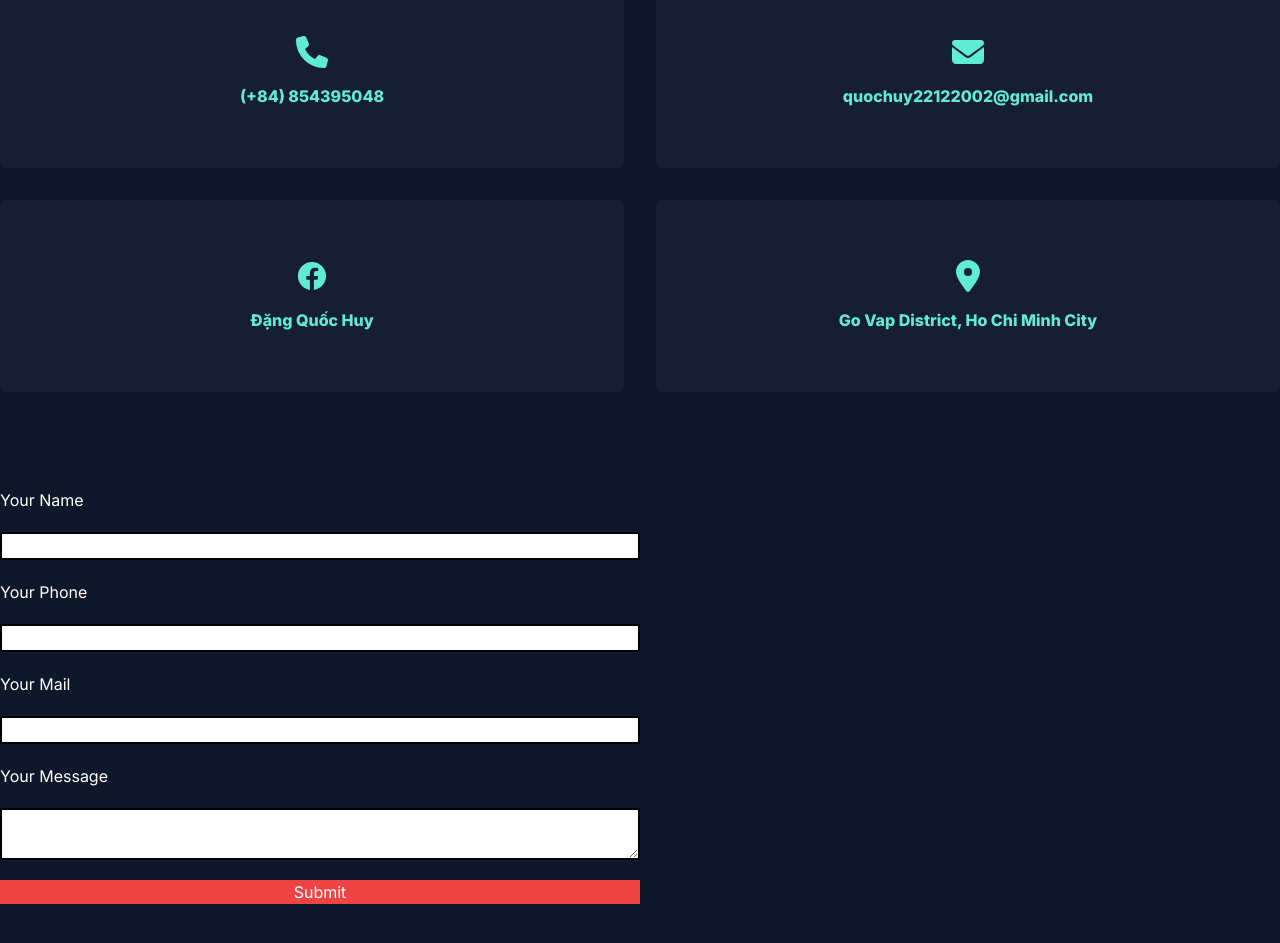
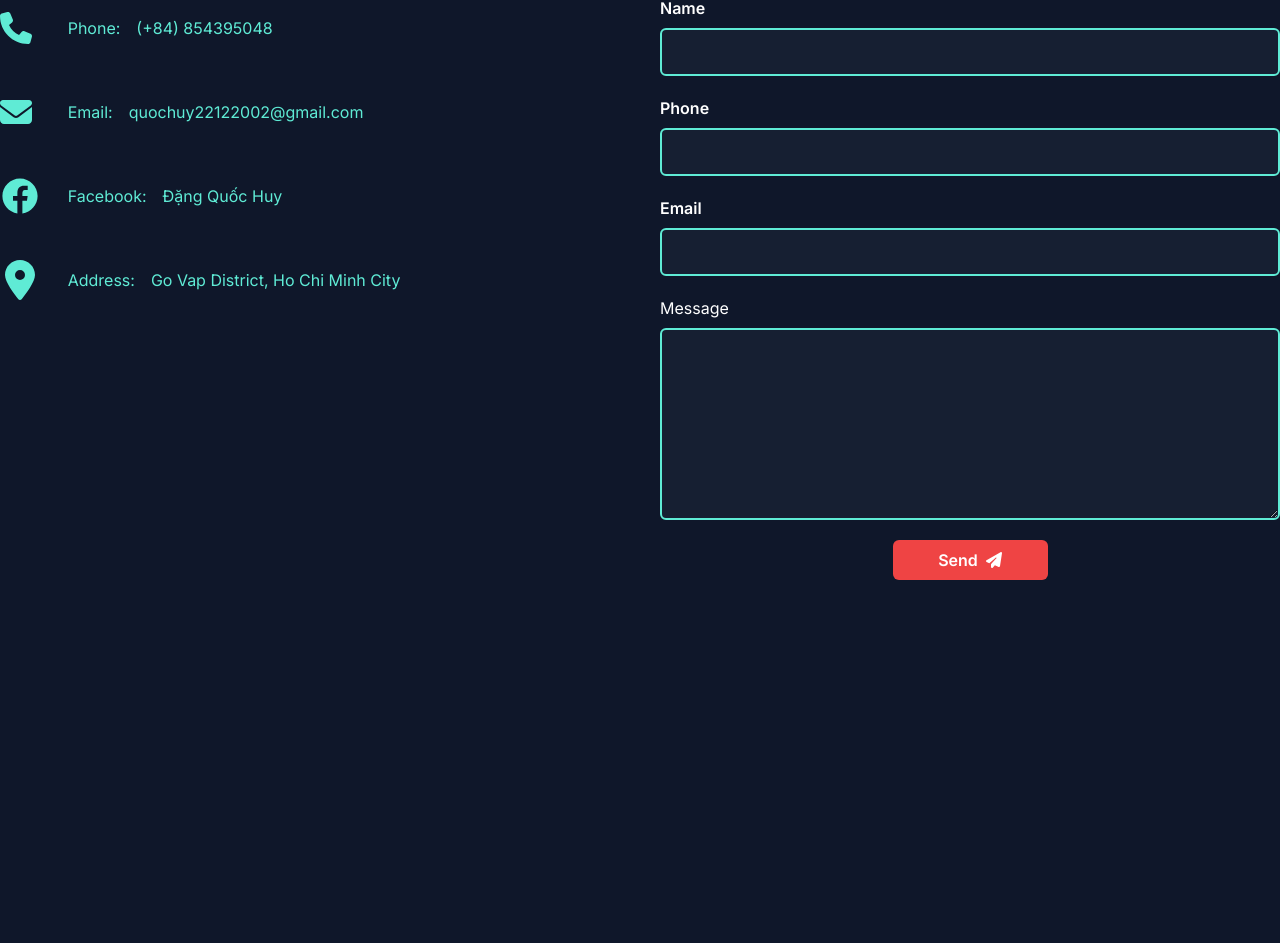
Before and after one commit to dangquochuy-159/My-Portfolio, a Next.js app in the folder my-app/: page /contact in a window 1280 px wide. Shown: the part 633-1576 px from the top of the page. After the commit the page ends 1363 px from the top, so only its background shows below. Built offline with nearby package versions, Linux system fonts and the light colour scheme; no server answers.

Commit message:
fix: edit interface and logic page contact

```diff
--- a/my-app/src/app/(MainLayout)/contact/page.tsx
+++ b/my-app/src/app/(MainLayout)/contact/page.tsx
@@ -1,5 +1,5 @@
 'use client';
-import { Icon_Facebook, Icon_Location, Icon_Mail, Icon_Phone } from '@/components/Icon/Icon';
+import { Icon_Facebook, Icon_Location, Icon_Mail, Icon_Phone, Icon_Send } from '@/components/Icon/Icon';
 import ImageTag from '@/components/ImageTag/ImageTag';
 import TitlePage from '@/components/TitlePage/TitlePage';
 import emailjs, { EmailJSResponseStatus } from '@emailjs/browser';
@@ -12,32 +12,48 @@ function Contact() {
     const refToMail = useRef<HTMLInputElement>(null);
     const refPhone = useRef<HTMLInputElement>(null);
     const refMessage = useRef<HTMLTextAreaElement>(null);
+    const refLoading = useRef<HTMLDivElement>(null);
 
     const service_id: string = process.env.NEXT_PUBLIC_SERVICE_ID ?? '';
     const template_id: string = process.env.NEXT_PUBLIC_TEMPLATE_ID ?? '';
     const public_key: string = process.env.NEXT_PUBLIC_PUBLIC_KEY ?? '';
 
     const SendEmail = async () => {
+        let name_input = refToName.current?.value;
+        let phone_input = refPhone.current?.value;
+        let mail_input = refToMail.current?.value;
+        let message_input = refMessage.current?.value;
+
+        const element = refLoading.current;
+        if (!!name_input && !!phone_input && !!mail_input) {
+            if (element) element.style.display = 'block';
+
             const templateParams = {
                 from_name: process.env.NEXT_PUBLIC_FROM_MAIL,
-            mail_to: refToMail.current?.value,
-            to_name: refToName.current?.value,
-            message: refMessage.current?.value,
+                mail_to: mail_input,
+                to_name: name_input,
+                message: message_input ?? '',
             };
 
             try {
                 await emailjs.send(service_id, template_id, templateParams, {
                     publicKey: public_key,
                 });
-
+                if (element) element.style.display = 'none';
                 toast('Thank you for contacting me, your information has been sent successfully');
+                if (refToName.current && refPhone.current && refToMail.current && refMessage.current) {
+                    refToName.current.value = '';
+                    refPhone.current.value = '';
+                    refToMail.current.value = '';
+                    refMessage.current.value = '';
+                }
             } catch (err) {
                 if (err instanceof EmailJSResponseStatus) {
                     console.log('EMAILJS FAILED...', err);
                     return;
                 }
-
                 console.log('ERROR', err);
+            }
         }
     };
     return (
@@ -46,54 +62,102 @@ function Contact() {
                 title="Contact me to work together"
                 des="Thank you for visiting my portfolio page. If you are impressed, you can contact me via the methods below."
             />
-            <div className="w-full h-full">
+            <div className="w-full">
                 <ImageTag
                     src="/image/contact.png"
                     alt="logo"
-                    className="w-2/3 xl:w-1/3 h-full m-auto md:rounded-md overflow-hidden"
+                    className="w-full xl:w-1/3 m-auto md:rounded-md overflow-hidden"
                     classImage=" !relative object-contain"
                 />
             </div>
-            <div className="grid grid-cols-1 xl:grid-cols-2 justify-center gap-8 text-[var(--color-primary)] font-extrabold mt-10 pb-24">
-                <div className="col-span-1 flex flex-col gap-4 md:rounded-lg justify-center items-center w-full h-48 bg-[var(--color-box)]">
+            <div className="grid grid-cols-2 gap-x-10">
+                <div className="col-span-1 space-y-5 text-[var(--color-primary)] pb-24">
+                    <h2 className="text-white text-4xl font-extrabold">Contact Info</h2>
+                    <div className="flex gap-x-4 md:rounded-lg items-center w-full h-16">
+                        <span className="w-1/12">
                             <Icon_Phone className="h-8 w-8" />
+                        </span>
+                        <span>Phone:</span>
                         <a href="tel:0854395048" className="hover:underline">
                             (+84) 854395048
                         </a>
                     </div>
-                <div className="col-span-1 flex flex-col gap-4 md:rounded-lg justify-center items-center w-full h-48 bg-[var(--color-box)]">
+                    <div className="flex gap-x-4 md:rounded-lg items-center w-full h-16">
+                        <span className="w-1/12">
                             <Icon_Mail className="h-8 w-8" />
+                        </span>
+                        <span>Email:</span>
                         <a href="mailto: quochuy22122002@gmail.com" className="hover:underline">
                             quochuy22122002@gmail.com
                         </a>
                     </div>
-                <div className="col-span-1 flex flex-col gap-4 md:rounded-lg justify-center items-center w-full h-48 bg-[var(--color-box)]">
-                    <Icon_Facebook color="#5febd5" className="h-8 w-8" />
+                    <div className="flex gap-x-4 md:rounded-lg items-center w-full h-16">
+                        <span className="w-1/12">
+                            <Icon_Facebook color="#5febd5" className="h-10 w-10" />
+                        </span>
+                        <span>Facebook:</span>
                         <a href="https://www.facebook.com/quochuy2212" target="_blank" className="hover:underline">
                             Đặng Quốc Huy
                         </a>
                     </div>
-                <div className="col-span-1 flex flex-col gap-4 md:rounded-lg justify-center items-center w-full h-48 bg-[var(--color-box)]">
-                    <Icon_Location className="h-8 w-8" />
+                    <div className="flex gap-x-4 md:rounded-lg items-center w-full h-16">
+                        <span className="w-1/12">
+                            <Icon_Location className="h-10 w-10" />
+                        </span>
+                        <span>Address:</span>
                         <a href="https://maps.app.goo.gl/n2C8es2rxUv9qkmk8" target="_blank" className="hover:underline">
                             Go Vap District, Ho Chi Minh City
                         </a>
                     </div>
                 </div>
-            <div className="pb-48">
-                <div className="flex flex-col gap-y-5 w-1/2">
-                    <label className="text-white">Your Name</label>
-                    <input ref={refToName} className="border-2 border-solid border-black text-black bg-white" />
-                    <label className="text-white">Your Phone</label>
-                    <input ref={refPhone} className="border-2 border-solid border-black text-black bg-white" />
-                    <label className="text-white">Your Mail</label>
-                    <input ref={refToMail} className="border-2 border-solid border-black text-black bg-white" />
-                    <label className="text-white">Your Message</label>
-                    <textarea ref={refMessage} className="border-2 border-solid border-black text-black bg-white" />
-                    <button className="bg-red-500 text-white" onClick={SendEmail}>
-                        Submit
+                <form onSubmit={(e) => e.preventDefault()} className="col-span-1 flex flex-col gap-y-5">
+                    <h2 className="text-white text-4xl font-extrabold">Contact Form</h2>
+                    <div className="flex flex-col gap-y-2 ">
+                        <label className="text-white font-semibold">Name</label>
+                        <input
+                            ref={refToName}
+                            className="h-12 px-2 outline-none border-2 border-solid border-[var(--color-primary)] text-[var(--color-primary)] bg-[var(--color-box)] rounded-md"
+                            required={true}
+                        />
+                    </div>
+                    <div className="flex flex-col gap-y-2 ">
+                        <label className="text-white font-semibold">Phone</label>
+                        <input
+                            ref={refPhone}
+                            className="h-12 px-2 outline-none border-2 border-solid border-[var(--color-primary)] text-[var(--color-primary)] bg-[var(--color-box)] rounded-md"
+                            required={true}
+                        />
+                    </div>
+                    <div className="flex flex-col gap-y-2 ">
+                        <label className="text-white font-semibold">Email</label>
+                        <input
+                            ref={refToMail}
+                            className="h-12 px-2 outline-none border-2 border-solid border-[var(--color-primary)] text-[var(--color-primary)] bg-[var(--color-box)] rounded-md"
+                            required={true}
+                        />
+                    </div>
+                    <div className="flex flex-col gap-y-2">
+                        <label className="text-white">Message</label>
+                        <textarea
+                            ref={refMessage}
+                            className="h-48 p-2 outline-none border-2 border-solid border-[var(--color-primary)] text-[var(--color-primary)] bg-[var(--color-box)] rounded-md"
+                        />
+                    </div>
+                    <div className="flex flex-col justify-center items-center gap-y-2">
+                        <button
+                            onClick={SendEmail}
+                            className="flex items-center justify-center gap-x-2 w-1/4 m-auto bg-red-500 text-white h-10 rounded-md font-semibold hover:bg-red-400"
+                        >
+                            <span>Send</span>
+                            <span>
+                                <Icon_Send className="h-4 w-4" color="#ffffff" />
+                            </span>
                         </button>
+                        <div ref={refLoading} className=" hidden">
+                            <div className=" lds-dual-ring text-center text-white"></div>
                         </div>
+                    </div>
+                </form>
             </div>
             <ToastContainer />
         </div>
--- a/my-app/src/components/Icon/Icon.tsx
+++ b/my-app/src/components/Icon/Icon.tsx
@@ -111,3 +111,9 @@ export const Icon_Contact = ({ color = '#5febd5', className = 'h-6 w-6' }: { col
         <path d="M256 48C141.1 48 48 141.1 48 256v40c0 13.3-10.7 24-24 24s-24-10.7-24-24V256C0 114.6 114.6 0 256 0S512 114.6 512 256V400.1c0 48.6-39.4 88-88.1 88L313.6 488c-8.3 14.3-23.8 24-41.6 24H240c-26.5 0-48-21.5-48-48s21.5-48 48-48h32c17.8 0 33.3 9.7 41.6 24l110.4 .1c22.1 0 40-17.9 40-40V256c0-114.9-93.1-208-208-208zM144 208h16c17.7 0 32 14.3 32 32V352c0 17.7-14.3 32-32 32H144c-35.3 0-64-28.7-64-64V272c0-35.3 28.7-64 64-64zm224 0c35.3 0 64 28.7 64 64v48c0 35.3-28.7 64-64 64H352c-17.7 0-32-14.3-32-32V240c0-17.7 14.3-32 32-32h16z" />
     </svg>
 );
+
+export const Icon_Send = ({ color = '#5febd5', className = 'h-6 w-6' }: { color?: string; className?: string }) => (
+    <svg xmlns="http://www.w3.org/2000/svg" viewBox="0 0 512 512" className={`${className}`} fill={`${color}`}>
+        <path d="M498.1 5.6c10.1 7 15.4 19.1 13.5 31.2l-64 416c-1.5 9.7-7.4 18.2-16 23s-18.9 5.4-28 1.6L284 427.7l-68.5 74.1c-8.9 9.7-22.9 12.9-35.2 8.1S160 493.2 160 480V396.4c0-4 1.5-7.8 4.2-10.7L331.8 202.8c5.8-6.3 5.6-16-.4-22s-15.7-6.4-22-.7L106 360.8 17.7 316.6C7.1 311.3 .3 300.7 0 288.9s5.9-22.8 16.1-28.7l448-256c10.7-6.1 23.9-5.5 34 1.4z" />
+    </svg>
+);
```
Lines whose indentation alone changed are shown as unchanged.
